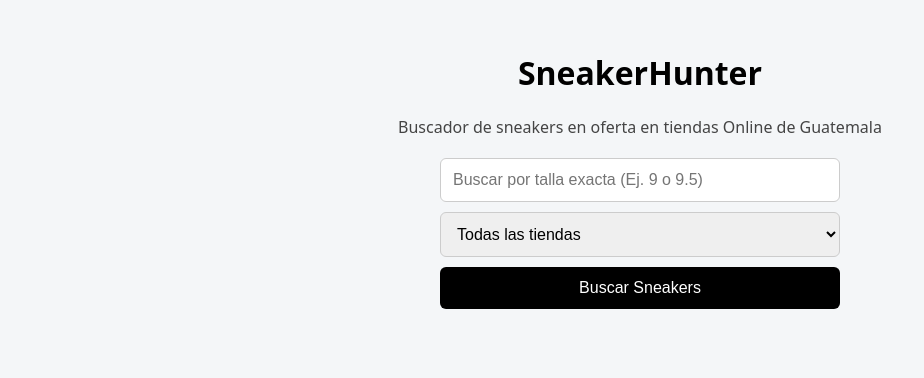
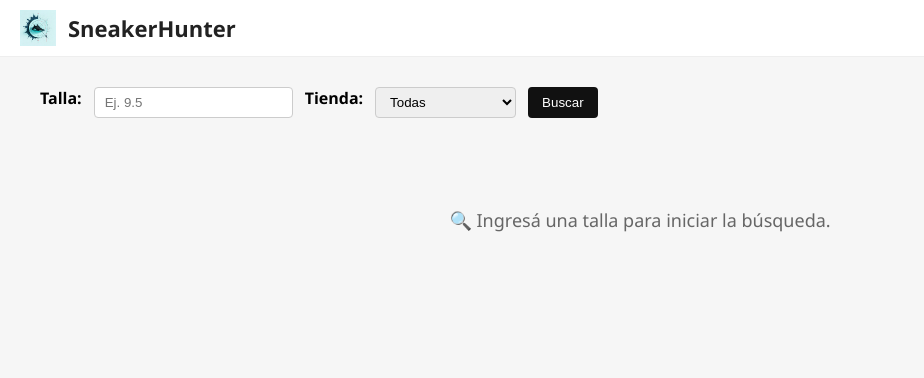
Before and after one commit to dagmuzik/meatpack-flask, a Flask app: template templates/index.html in a window 1280 px wide. Shown: the top 378 px of the page, without its empty margins (0-924 px from the left). Run offline with Flask 3, Linux system fonts and the light colour scheme; the template is opened without the code that fills it, so the values that code supplies are empty.

Commit message:
Update index.html

```diff
--- a/templates/index.html
+++ b/templates/index.html
@@ -5,185 +5,184 @@
   <title>SneakerHunter</title>
   <style>
     body {
-      font-family: system-ui, sans-serif;
-      background: #f4f6f8;
+      font-family: "Segoe UI", sans-serif;
       margin: 0;
-      padding: 30px 20px;
+      padding: 0;
+      background-color: #f6f6f6;
     }
 
-    .header {
-      text-align: center;
-      margin-bottom: 20px;
+    header {
+      display: flex;
+      align-items: center;
+      padding: 10px 20px;
+      background: #fff;
+      border-bottom: 1px solid #eee;
+      position: sticky;
+      top: 0;
+      z-index: 1000;
+    }
+
+    header img {
+      height: 36px;
+      margin-right: 12px;
+    }
+
+    header h1 {
+      font-size: 22px;
+      margin: 0;
+      color: #222;
+    }
+
+    .container {
+      padding: 30px 40px;
     }
 
     form {
       display: flex;
-      flex-direction: column;
-      max-width: 400px;
-      margin: 0 auto 30px;
+      gap: 12px;
+      flex-wrap: wrap;
+      margin-bottom: 30px;
     }
 
-    input, select, button {
-      padding: 12px;
-      border-radius: 6px;
+    label {
+      font-weight: bold;
+    }
+
+    input[type="text"], select {
+      padding: 6px 10px;
+      border-radius: 4px;
       border: 1px solid #ccc;
-      font-size: 16px;
-      margin-bottom: 10px;
     }
 
     button {
-      background: black;
+      padding: 8px 14px;
+      background-color: #111;
       color: white;
+      border: none;
+      border-radius: 4px;
       cursor: pointer;
-      border: none;
     }
 
     button:hover {
-      background: #222;
+      background-color: #333;
     }
 
     .card-container {
-      display: grid;
-      grid-template-columns: repeat(auto-fill, minmax(300px, 1fr));
+      display: flex;
+      flex-wrap: wrap;
       gap: 24px;
-      max-width: 1200px;
-      margin: 0 auto;
+      justify-content: flex-start;
     }
 
     .card {
-      position: relative;
+      width: 260px;
       background: white;
-      border-radius: 16px;
+      border-radius: 12px;
+      box-shadow: 0 4px 8px rgba(0,0,0,0.06);
       overflow: hidden;
-      box-shadow: 0 6px 16px rgba(0, 0, 0, 0.08);
       display: flex;
       flex-direction: column;
-      transition: all 0.3s ease;
+      transition: transform 0.2s ease;
     }
 
     .card:hover {
-      transform: translateY(-6px);
-      box-shadow: 0 10px 20px rgba(0, 0, 0, 0.1);
+      transform: translateY(-4px);
     }
 
     .card img {
       width: 100%;
-      height: auto;
-      max-height: 280px;
-      background: #eee;
+      height: 240px;
       object-fit: contain;
-      display: block;
-      margin: 0 auto;
-      border-bottom: 1px solid #ddd;
+      background: #f9f9f9;
     }
 
     .card-body {
       padding: 16px;
       display: flex;
       flex-direction: column;
-      flex: 1;
-    }
-
-    .brand {
-      font-size: 12px;
-      color: #555;
-      font-weight: bold;
-      margin-bottom: 6px;
+      justify-content: space-between;
+      flex-grow: 1;
     }
 
     .card-body h4 {
       margin: 0 0 8px;
-      font-size: 17px;
-      font-weight: 600;
+      font-size: 16px;
+      color: #111;
     }
 
     .card-body p {
       margin: 4px 0;
       font-size: 14px;
+      color: #444;
+    }
+
+    .brand-badge {
+      font-size: 12px;
+      font-weight: bold;
+      color: #666;
+      text-transform: uppercase;
+      margin-bottom: 4px;
     }
 
     .btn {
       margin-top: auto;
+      background-color: #111;
+      color: white;
+      padding: 8px;
+      border: none;
+      border-radius: 4px;
+      text-align: center;
+      text-decoration: none;
       display: inline-block;
-      padding: 10px 12px;
-      text-align: center;
-      border-radius: 6px;
-      background: black;
-      color: white;
-      text-decoration: none;
-      font-size: 14px;
-    }
-
-    .btn:hover {
-      background: #111;
     }
 
     .loader {
       text-align: center;
+      padding: 60px;
+      color: #666;
       font-size: 18px;
-      color: #555;
-      margin-top: 40px;
-    }
-
-    .filters {
-      text-align: center;
-      font-size: 14px;
-      color: #555;
-      margin-bottom: 16px;
-    }
-
-    .tienda-tag {
-      position: absolute;
-      top: 10px;
-      left: 10px;
-      background: rgba(0, 0, 0, 0.75);
-      color: #fff;
-      padding: 5px 10px;
-      font-size: 12px;
-      font-weight: bold;
-      border-radius: 6px;
     }
   </style>
 </head>
 <body>
 
-<div class="header">
+<header>
+  <img src="{{ url_for('static', filename='img/sneakerhunter_logo.png') }}" alt="Logo SneakerHunter">
   <h1>SneakerHunter</h1>
-  <p style="color: #444;">Buscador de sneakers en oferta en tiendas Online de Guatemala</p>
-</div>
+</header>
 
+<div class="container">
   <form method="post">
-  <input type="text" name="talla" placeholder="Buscar por talla exacta (Ej. 9 o 9.5)" value="{{ talla or '' }}">
+    <label for="talla">Talla:</label>
+    <input type="text" name="talla" placeholder="Ej. 9.5" value="{{ talla or '' }}">
 
+    <label for="tienda">Tienda:</label>
     <select name="tienda">
-    <option value="">Todas las tiendas</option>
-    <option value="Adidas" {% if tienda == "Adidas" %}selected{% endif %}>Adidas</option>
-    <option value="Kicks" {% if tienda == "Kicks" %}selected{% endif %}>Kicks</option>
-    <option value="Bitterheads" {% if tienda == "Bitterheads" %}selected{% endif %}>Bitterheads</option>
-    <option value="Meatpack" {% if tienda == "Meatpack" %}selected{% endif %}>Meatpack</option>
-    <option value="La Grieta" {% if tienda == "La Grieta" %}selected{% endif %}>La Grieta</option>
-    <option value="Premium Trendy" {% if tienda == "Premium Trendy" %}selected{% endif %}>Premium Trendy</option>
+      <option value="">Todas</option>
+      <option value="Adidas" {% if tienda == 'Adidas' %}selected{% endif %}>Adidas</option>
+      <option value="Kicks" {% if tienda == 'Kicks' %}selected{% endif %}>Kicks</option>
+      <option value="Bitterheads" {% if tienda == 'Bitterheads' %}selected{% endif %}>Bitterheads</option>
+      <option value="Meatpack" {% if tienda == 'Meatpack' %}selected{% endif %}>Meatpack</option>
+      <option value="La Grieta" {% if tienda == 'La Grieta' %}selected{% endif %}>La Grieta</option>
+      <option value="Premium Trendy" {% if tienda == 'Premium Trendy' %}selected{% endif %}>Premium Trendy</option>
     </select>
 
-  <button type="submit">Buscar Sneakers</button>
+    <button type="submit">Buscar</button>
   </form>
 
   {% if productos is not defined %}
-  <!-- Página inicial sin resultados -->
-{% elif not productos %}
-  <div class="loader">🔍 Buscando sneakers disponibles...</div>
+    <div class="loader">🔍 Ingresá una talla para iniciar la búsqueda.</div>
+
+  {% elif productos|length == 0 %}
+    <div class="loader">❌ No se encontraron resultados para esa talla.</div>
+
   {% else %}
-  <div class="filters">
-    Mostrando resultados para talla <strong>{{ talla }}</strong> {% if tienda %}en <strong>{{ tienda }}</strong>{% endif %}
-  </div>
-
     <div class="card-container">
       {% for p in productos %}
       <div class="card">
-      <div class="tienda-tag">{{ p.Tienda or 'Tienda' }}</div>
-      <img src="{{ p.Imagen }}" alt="{{ p.Producto }}" loading="lazy">
+        <img src="{{ p.Imagen or 'https://via.placeholder.com/240x200?text=Sneaker' }}" alt="{{ p.Producto }}">
         <div class="card-body">
-        <div class="brand">{{ p.Marca or '' }}</div>
+          <div class="brand-badge">{{ p.Marca }} · {{ p.Tienda }}</div>
           <h4>{{ p.Producto }}</h4>
           <p>Talla: {{ p.Talla }}</p>
           <p><strong>Q{{ '%.2f' | format(p.Precio) }}</strong></p>
@@ -193,6 +192,7 @@
       {% endfor %}
     </div>
   {% endif %}
+</div>
 
 </body>
 </html>
```
Lines whose indentation alone changed are shown as unchanged.
